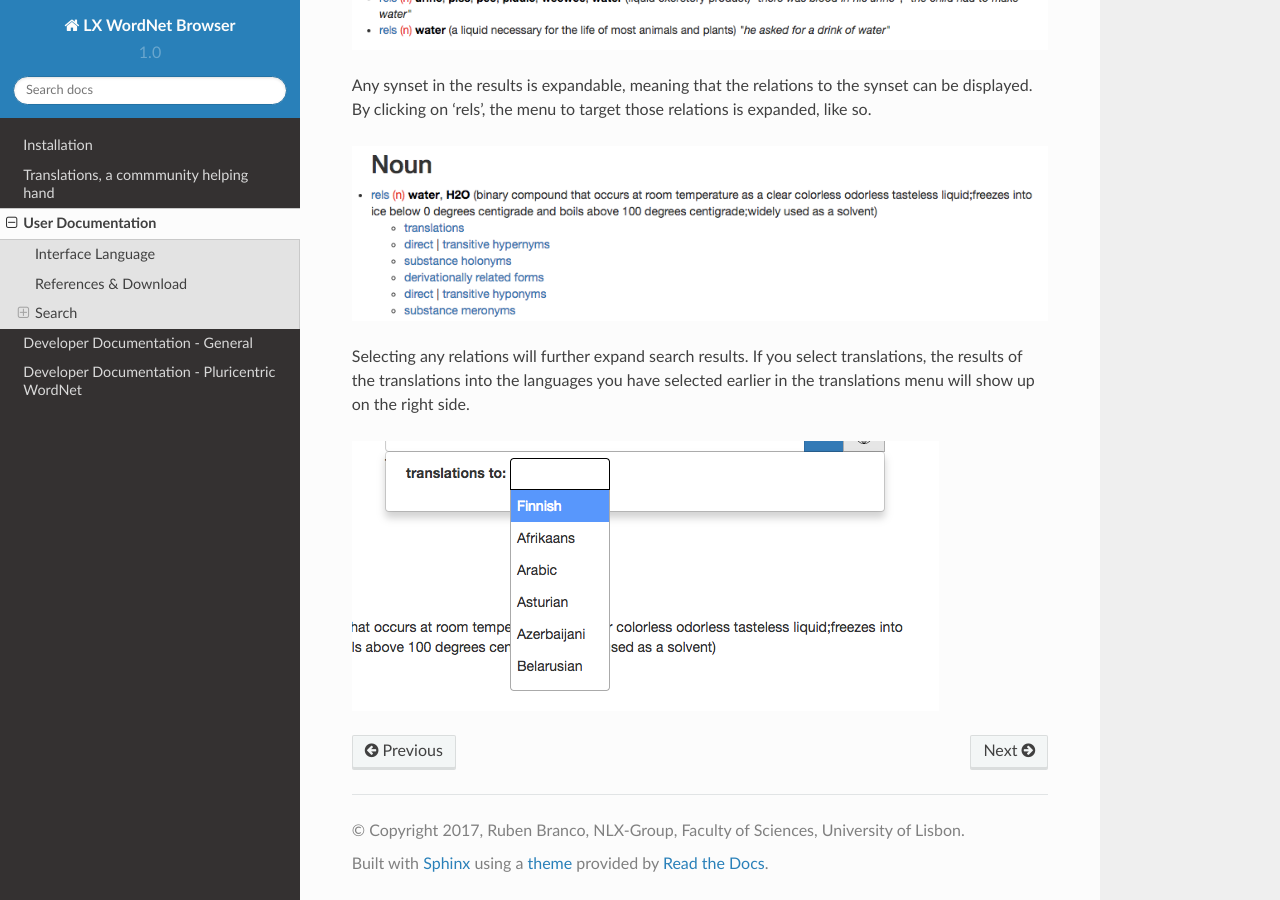
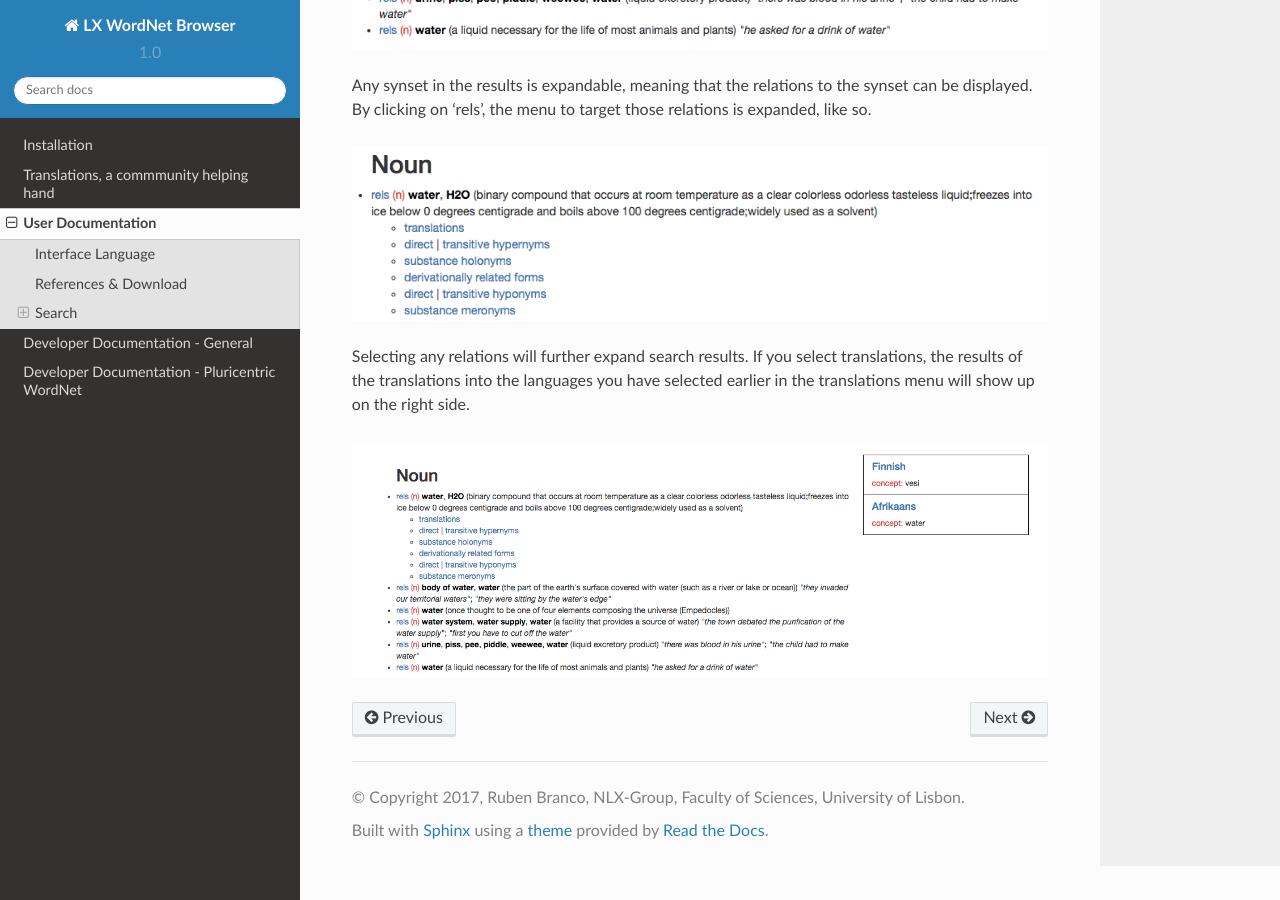
Before and after one commit to nlx-group/LX-WordNetBrowser, a Sphinx documentation site: the page built from docs/user-documentation.rst, in a window 1280 px wide and 900 px high, scrolled down 1473 px. Built offline with Sphinx 7.4.7 and the Read the Docs theme 2.0.0, drawn with Linux system fonts in a browser that asks for light colours.

Commit message:
Image change in docs

```diff
--- a/docs/user-documentation.rst
+++ b/docs/user-documentation.rst
@@ -42,4 +42,4 @@ Any synset in the results is expandable, meaning that the relations to the synse
 
 Selecting any relations will further expand search results. If you select translations, the results of the translations into the languages you have selected earlier in the translations menu will show up on the right side.
 
-.. image:: ./_static/translation-menu.png
+.. image:: ./_static/translation.png
```
